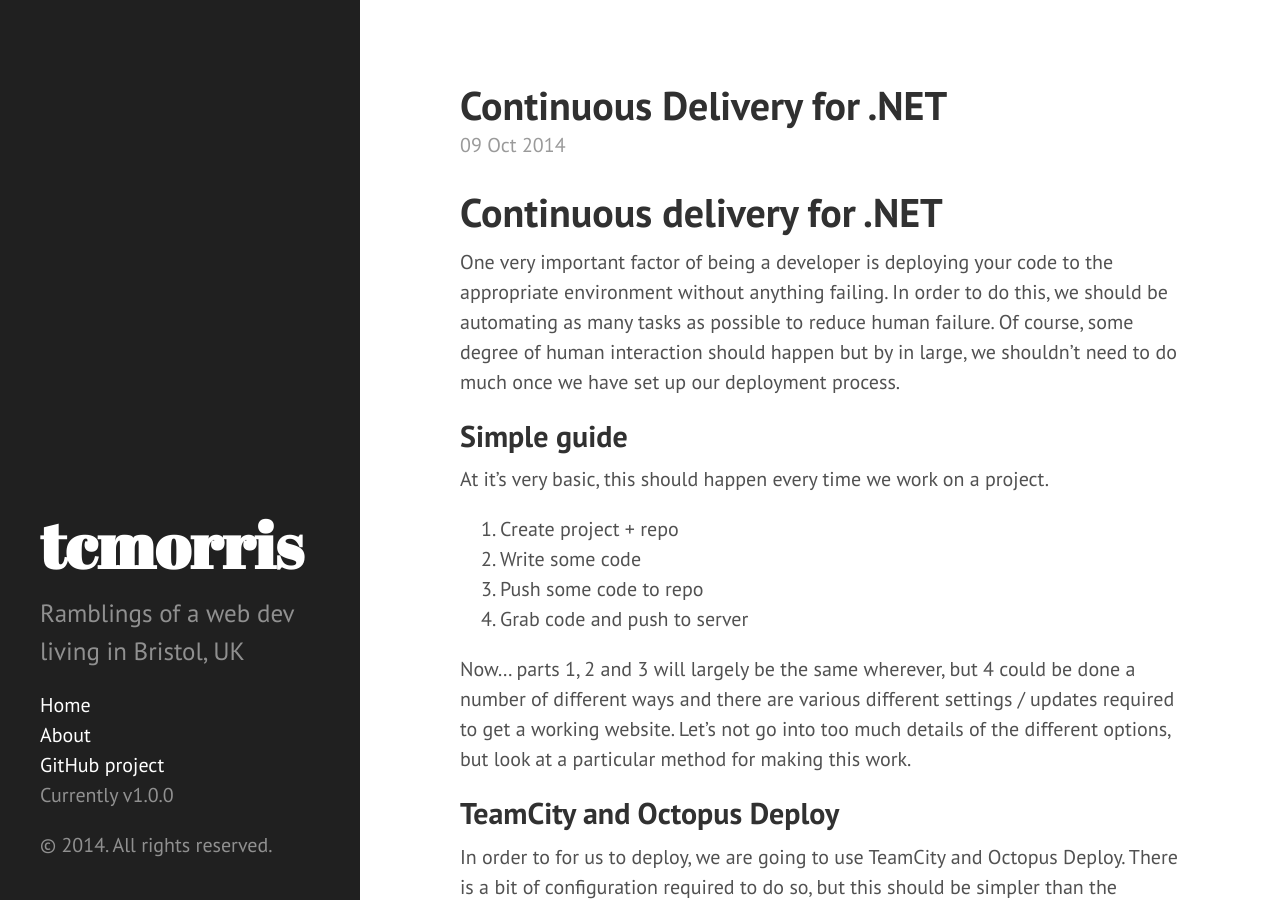
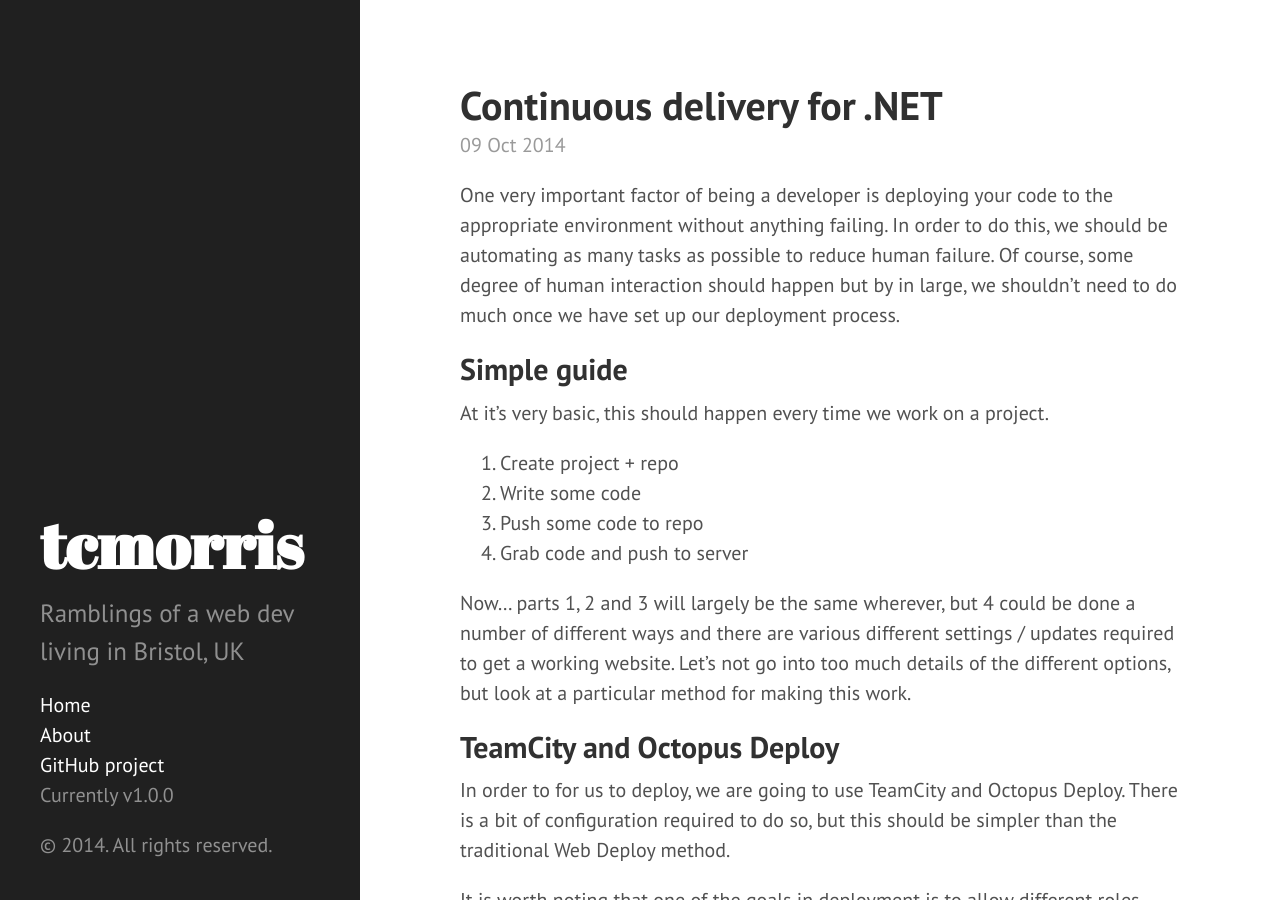
Before and after one commit to tcmorris/tcmorris.github.io, a Jekyll site: the page built from _posts/2014-10-09-continuous-delivery-for-dotnet.md, in a window 1280 px wide and 900 px high. Built offline with Jekyll 4.4.1, drawn with Linux system fonts in a browser that asks for light colours; Markdown is read by kramdown in place of the engine named in the settings.

Commit message:
fix title on blog post

```diff
--- a/_posts/2014-10-09-continuous-delivery-for-dotnet.md
+++ b/_posts/2014-10-09-continuous-delivery-for-dotnet.md
@@ -1,9 +1,7 @@
 ---
 layout: post
-title: Continuous Delivery for .NET
+title: Continuous delivery for .NET
 ---
-
-# Continuous delivery for .NET #
 
 One very important factor of being a developer is deploying your code to the appropriate environment without anything failing. In order to do this, we should be automating as many tasks as possible to reduce human failure. Of course, some degree of human interaction should happen but by in large, we shouldn't need to do much once we have set up our deployment process.
 
```
